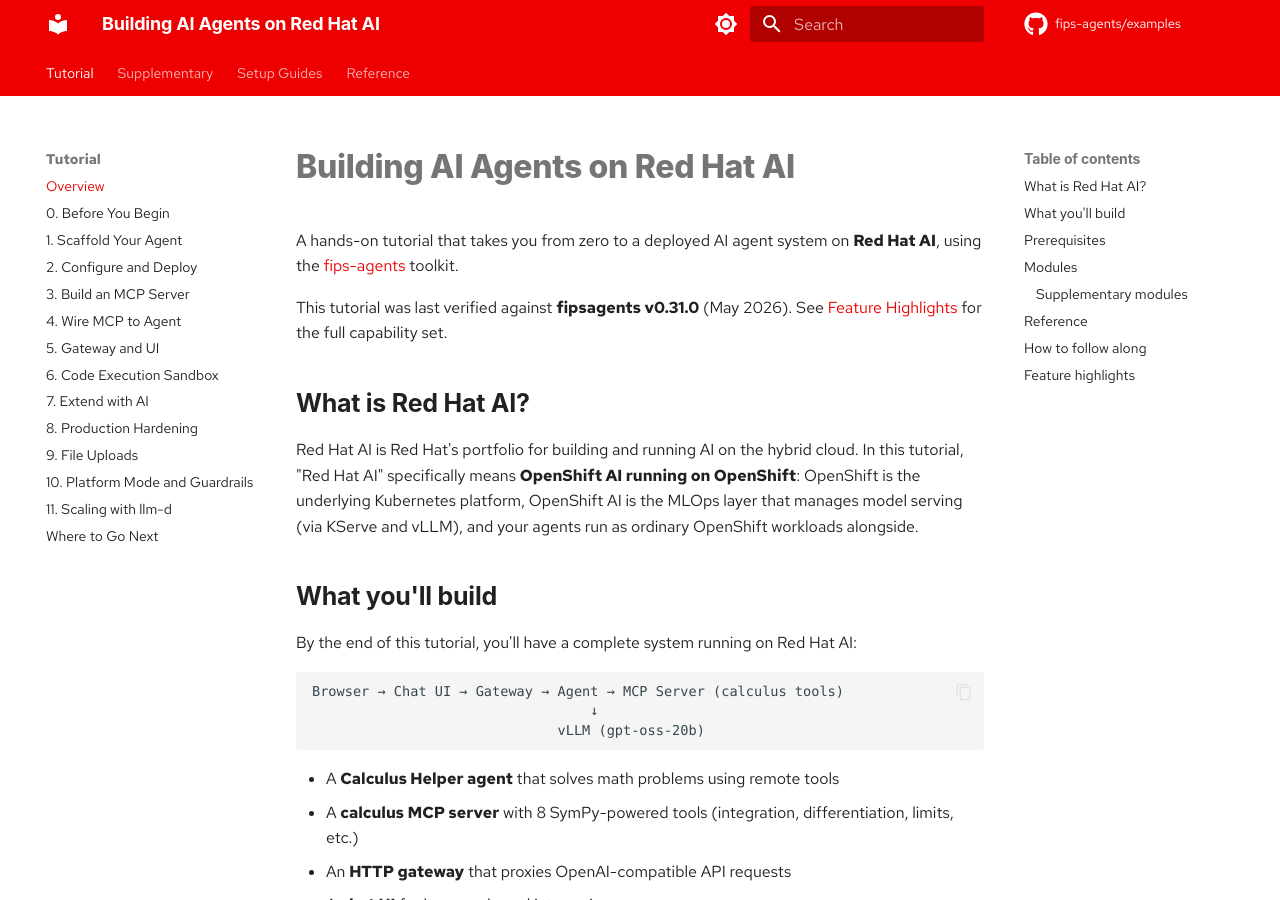
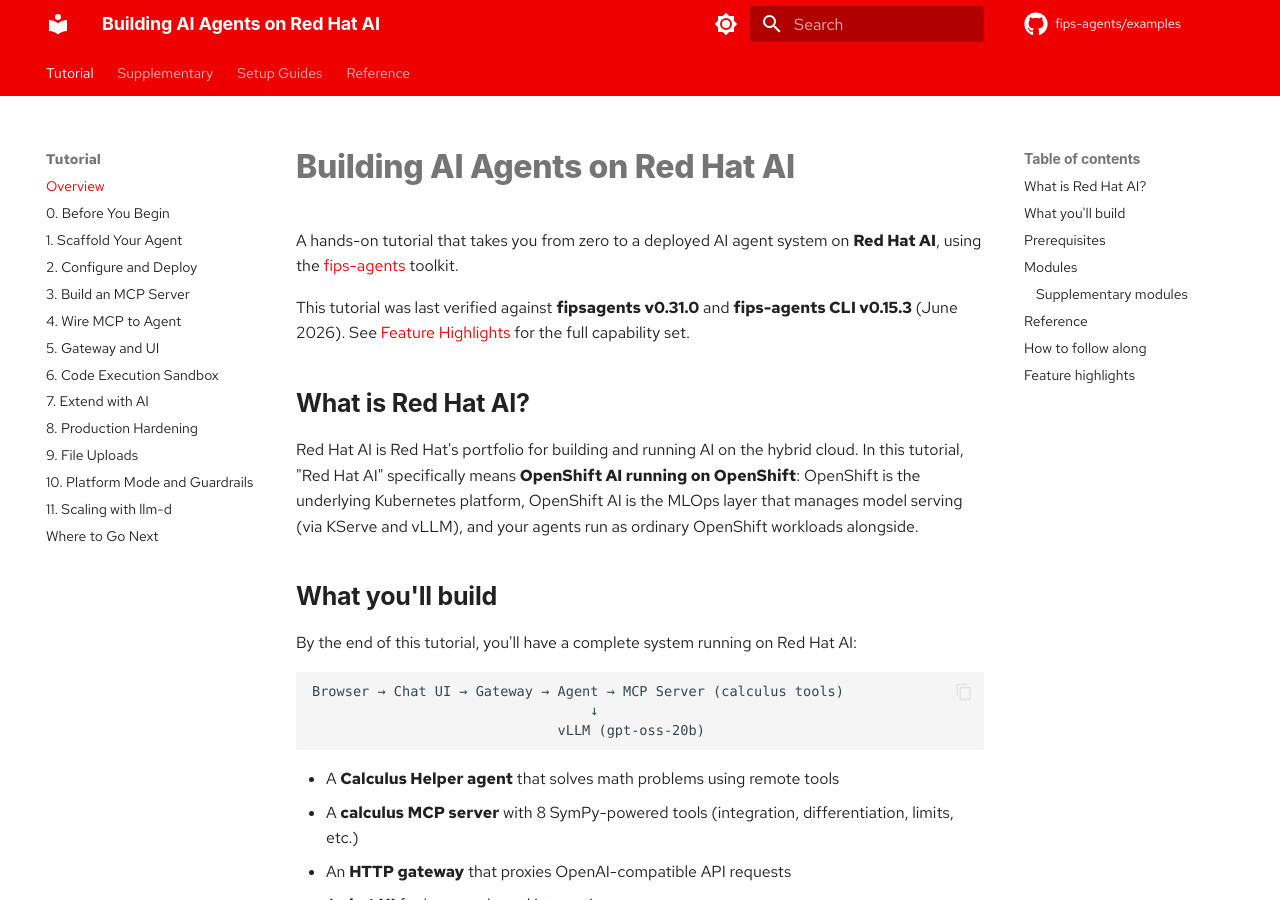
Before and after one commit to fips-agents/examples, an MkDocs documentation site: the page built from docs/index.md, in a window 1280 px wide and 900 px high. Built offline with MkDocs 1.6.1 and Material for MkDocs 9.7.7, drawn with Linux system fonts in a browser that asks for light colours; some web fonts are replaced; comment, search, counter and statistics services are not loaded.

Commit message:
docs: Update verified version date to June 2026, add CLI version
Course was re-validated end-to-end on two fresh OCP 4.20.23 clusters
against fipsagents v0.31.0 and fips-agents CLI v0.15.3.

Assisted-by: Claude Code (Opus 4.6)

```diff
--- a/docs/index.md
+++ b/docs/index.md
@@ -4,7 +4,7 @@ A hands-on tutorial that takes you from zero to a deployed AI agent system
 on **Red Hat AI**, using the [fips-agents](https://github.com/fips-agents)
 toolkit.
 
-This tutorial was last verified against **fipsagents v0.31.0** (May 2026). See [Feature Highlights](#feature-highlights) for the full capability set.
+This tutorial was last verified against **fipsagents v0.31.0** and **fips-agents CLI v0.15.3** (June 2026). See [Feature Highlights](#feature-highlights) for the full capability set.
 
 ## What is Red Hat AI?
 
```
